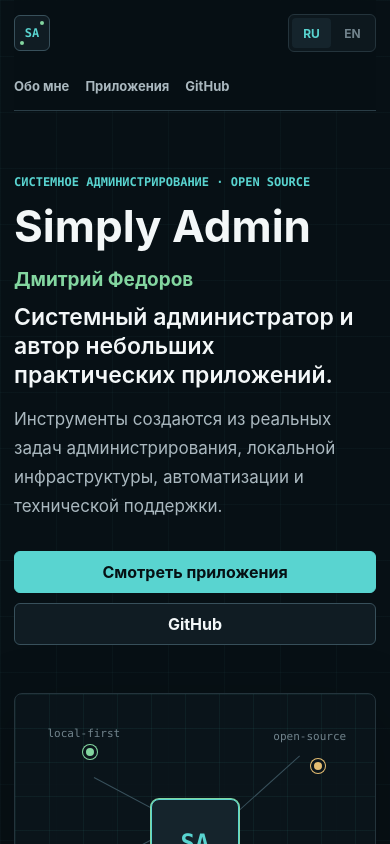
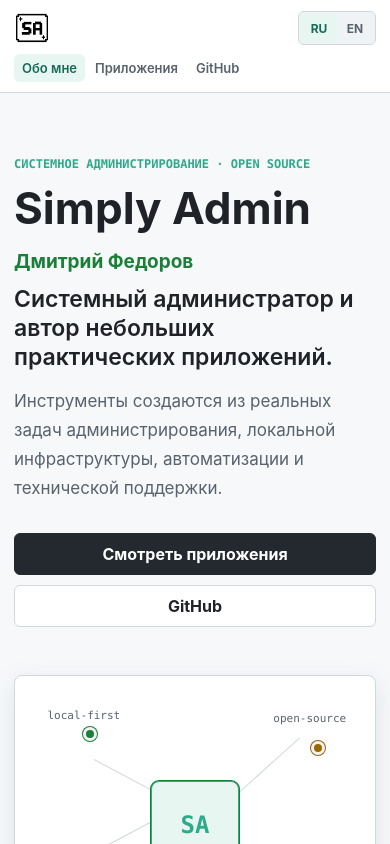
Before and after one commit to fedorovdo/simplyadmin-site, a React (Vite) app: page / in a window 390 px wide. Shown: the top 844 px of the page. Built offline with nearby package versions, Linux system fonts and the light colour scheme.

Commit message:
Introduce light GitHub-inspired site shell

```diff
--- a/index.html
+++ b/index.html
@@ -2,7 +2,11 @@
 <html lang="ru">
   <head>
     <meta charset="UTF-8" />
-    <link rel="icon" type="image/svg+xml" href="/favicon.svg" />
+    <link rel="icon" type="image/png" sizes="32x32" href="/favicon-32x32.png" />
+    <link rel="icon" type="image/png" sizes="192x192" href="/favicon-192x192.png" />
+    <link rel="icon" type="image/png" sizes="512x512" href="/favicon-512x512.png" />
+    <link rel="apple-touch-icon" sizes="192x192" href="/favicon-192x192.png" />
+    <meta name="theme-color" content="#F6F8FA" />
     <meta name="viewport" content="width=device-width, initial-scale=1.0" />
     <meta name="description" content="Simply Admin: open-source приложения, локальные сервисы и практические эксперименты для системных администраторов, DevOps и небольших IT-команд." />
     <meta property="og:type" content="website" />
--- a/src/App.css
+++ b/src/App.css
@@ -21,7 +21,7 @@
   gap: 26px;
   min-height: 76px;
   border-bottom: 1px solid rgba(56, 80, 91, 0.72);
-  background: rgba(7, 16, 21, 0.9);
+  background: var(--color-surface);
   backdrop-filter: blur(18px);
 }
 
@@ -255,11 +255,8 @@ h3 {
   overflow: hidden;
   border: 1px solid var(--border);
   border-radius: 8px;
-  background-color: rgba(11, 21, 27, 0.86);
-  background-image:
-    linear-gradient(rgba(89, 212, 208, 0.06) 1px, transparent 1px),
-    linear-gradient(90deg, rgba(89, 212, 208, 0.06) 1px, transparent 1px);
-  background-size: 34px 34px;
+  background: var(--color-surface);
+  background-image: none;
   box-shadow: var(--shadow);
 }
 
@@ -531,7 +528,7 @@ h3 {
   min-height: 315px;
   border: 1px solid var(--border);
   border-radius: 8px;
-  background: rgba(16, 28, 35, 0.9);
+  background: var(--color-surface);
   transition: border-color 150ms ease, background 150ms ease, box-shadow 150ms ease, transform 150ms ease;
 }
 
@@ -767,7 +764,7 @@ h3 {
   margin: 0 0 26px;
   border: 1px solid var(--border-strong);
   border-radius: 6px;
-  background: #071015;
+  background: var(--color-surface-muted);
 }
 
 .application-screenshot {
@@ -788,10 +785,7 @@ h3 {
   padding: 28px;
   color: var(--text-muted);
   text-align: center;
-  background-image:
-    linear-gradient(rgba(89, 212, 208, 0.045) 1px, transparent 1px),
-    linear-gradient(90deg, rgba(89, 212, 208, 0.045) 1px, transparent 1px);
-  background-size: 28px 28px;
+  background-image: none;
 }
 
 .screenshot-placeholder strong {
@@ -1115,3 +1109,224 @@ h3 {
     text-align: left;
   }
 }
+/* GitHub Minimal + Soft Retro Accent: light shell overrides. */
+.site-header {
+  position: sticky;
+  top: 0;
+  z-index: 100;
+  display: block;
+  width: 100%;
+  min-height: 66px;
+  margin: 0;
+  border-bottom: 1px solid var(--color-border);
+  background: var(--color-surface);
+  backdrop-filter: none;
+}
+.site-header-inner {
+  display: grid;
+  width: min(var(--page-width), calc(100% - 48px));
+  min-height: 66px;
+  margin-inline: auto;
+  grid-template-columns: auto minmax(0, 1fr) auto;
+  align-items: center;
+  gap: 24px;
+}
+.home-hero,
+.page-section,
+.catalog-page,
+.footer {
+  width: min(var(--page-width), calc(100% - 48px));
+}
+.brand {
+  display: inline-flex;
+  min-width: 0;
+  color: var(--color-text-primary);
+}
+.brand picture,
+.brand-logo {
+  display: block;
+}
+.brand-logo {
+  width: auto;
+  height: 38px;
+  object-fit: contain;
+}
+.nav {
+  justify-content: flex-end;
+  gap: 4px;
+  font-size: 14px;
+  font-weight: 600;
+}
+.nav a {
+  border-radius: var(--radius-small);
+  padding: 7px 10px;
+  color: var(--color-text-secondary);
+  transition: background-color 120ms ease, color 120ms ease;
+}
+.nav a:hover {
+  background: var(--color-surface-muted);
+  color: var(--color-text-primary);
+}
+.nav a.active {
+  background: var(--color-accent-soft);
+  color: var(--color-accent-dark);
+}
+.language-switcher {
+  gap: 0;
+  padding: 2px;
+  border-color: var(--color-border);
+  border-radius: var(--radius-small);
+  background: var(--color-surface-muted);
+}
+.language-switcher button {
+  min-width: 36px;
+  min-height: 28px;
+  color: var(--color-text-secondary);
+}
+.language-switcher button:hover {
+  background: var(--color-surface);
+  color: var(--color-text-primary);
+}
+.language-switcher button.active {
+  background: var(--color-accent-soft);
+  color: var(--color-accent-dark);
+}
+a:focus-visible,
+button:focus-visible,
+[role='link']:focus-visible {
+  outline: 2px solid var(--color-accent);
+  outline-offset: 2px;
+}
+.eyebrow,
+.app-category,
+.signal-label,
+.status,
+.platform,
+.version,
+.badge,
+.detail-meta span,
+.copyright {
+  font-family: 'JetBrains Mono', 'SFMono-Regular', Consolas, 'Liberation Mono', monospace;
+}
+.button {
+  border-radius: var(--radius-small);
+  transition: border-color 120ms ease, background-color 120ms ease, color 120ms ease;
+}
+.button:hover {
+  transform: none;
+}
+.button.primary {
+  border-color: var(--color-button-dark);
+  background: var(--color-button-dark);
+  color: #ffffff;
+}
+.button.primary:hover {
+  border-color: var(--color-button-dark-hover);
+  background: var(--color-button-dark-hover);
+}
+.button.secondary {
+  border-color: var(--color-border);
+  background: var(--color-surface);
+  color: var(--color-text-primary);
+}
+.button.secondary:hover {
+  border-color: var(--color-accent);
+  background: var(--color-accent-soft);
+  color: var(--color-accent-dark);
+}
+.hero-signal {
+  border-color: var(--color-border);
+  background: var(--color-surface);
+  background-image: none;
+  box-shadow: var(--shadow);
+}
+.app-card {
+  border-color: var(--color-border);
+  background: var(--color-surface);
+}
+.app-card:hover,
+.app-card.selected {
+  border-color: var(--color-accent);
+  background: var(--color-accent-soft);
+}
+.app-card:hover {
+  box-shadow: var(--shadow);
+  transform: translateY(-1px);
+}
+.app-card:has(.app-card-main:focus-visible) {
+  border-color: var(--color-accent);
+  box-shadow: 0 0 0 3px rgba(45, 170, 138, 0.2);
+}
+.not-found {
+  border-left-color: var(--amber);
+  background: #fff8c5;
+}
+.app-details {
+  border-color: var(--color-border);
+  background: var(--color-surface);
+  box-shadow: var(--shadow);
+}
+.badge {
+  border-color: #a8dfd1;
+  background: var(--color-accent-soft);
+  color: var(--color-accent-dark);
+}
+.screenshot-frame {
+  border-color: var(--color-border);
+  background: var(--color-surface-muted);
+}
+.screenshot-placeholder {
+  background: var(--color-surface-muted);
+  background-image: none;
+}
+.icon-button {
+  border-color: var(--color-border);
+  background: var(--color-surface-muted);
+}
+@media (max-width: 800px) {
+  .site-header {
+    position: sticky;
+    padding: 0;
+  }
+  .site-header-inner {
+    grid-template-columns: minmax(0, 1fr) auto;
+    gap: 8px 16px;
+    padding-block: 10px;
+  }
+  .nav {
+    grid-column: 1 / -1;
+    order: 3;
+    justify-content: flex-start;
+    overflow: visible;
+    flex-wrap: wrap;
+    padding-bottom: 0;
+  }
+}
+@media (max-width: 600px) {
+  .site-header {
+    width: 100%;
+  }
+  .site-header-inner,
+  .home-hero,
+  .page-section,
+  .catalog-page,
+  .footer {
+    width: min(100% - 28px, var(--page-width));
+  }
+  .brand-logo {
+    height: 34px;
+  }
+  .nav {
+    gap: 2px;
+    font-size: 13px;
+  }
+  .nav a {
+    padding: 6px 8px;
+  }
+}
+@media (max-width: 390px) {
+  .brand-logo {
+    width: 36px;
+    height: 36px;
+  }
+}
--- a/src/components/Header.tsx
+++ b/src/components/Header.tsx
@@ -19,18 +19,23 @@ export function Header({ language, page, onLanguageChange, onNavigate }: HeaderP
 
   return (
     <header className="site-header">
-      <a className="brand" href="/" onClick={(event) => navigate(event, '/')} aria-label="Simply Admin">
-        <span className="brand-mark" aria-hidden="true"><span>SA</span></span>
-        <span>Simply Admin</span>
+      <div className="site-header-inner">
+        <a className="brand" href="/" onClick={(event) => navigate(event, '/')} aria-label="Simply Admin home">
+          <picture>
+            <source media="(max-width: 390px)" srcSet="/brand/simply-admin-mark-mono.png" />
+            <img className="brand-logo" src="/brand/simply-admin-logo-mono.png" alt="Simply Admin" />
+          </picture>
         </a>
         <nav className="nav" aria-label={t.nav.aria}>
-        <a href={page === 'home' ? '#about' : '/#about'}>{t.nav.about}</a>
-        <a className={page === 'apps' ? 'active' : ''} href="/apps" onClick={(event) => navigate(event, '/apps')}>
+          <a className={page === 'home' ? 'active' : ''} href={page === 'home' ? '#about' : '/#about'} aria-current={page === 'home' ? 'page' : undefined}>
+            {t.nav.about}
+          </a>
+          <a className={page === 'apps' ? 'active' : ''} href="/apps" onClick={(event) => navigate(event, '/apps')} aria-current={page === 'apps' ? 'page' : undefined}>
             {t.nav.applications}
           </a>
           <a href={githubUrl}>GitHub</a>
         </nav>
-      <div className="language-switcher" aria-label={t.languageAria}>
+        <div className="language-switcher" role="group" aria-label={t.languageAria}>
           {(['ru', 'en'] as const).map((item) => (
             <button
               className={language === item ? 'active' : ''}
@@ -43,6 +48,7 @@ export function Header({ language, page, onLanguageChange, onNavigate }: HeaderP
             </button>
           ))}
         </div>
+      </div>
     </header>
   )
 }
--- a/src/index.css
+++ b/src/index.css
@@ -1,24 +1,42 @@
 :root {
-  --bg: #071015;
-  --bg-elevated: #0b151b;
-  --surface: #101c23;
-  --surface-strong: #15242c;
-  --surface-muted: #0d181e;
-  --text: #aab8bf;
-  --text-muted: #71838c;
-  --text-strong: #f3f7f8;
-  --border: #24343c;
-  --border-strong: #38505b;
-  --accent: #59d4d0;
-  --accent-strong: #8be7e2;
-  --green: #83d6a0;
-  --amber: #e4bd72;
-  --danger: #e58d81;
-  --shadow: 0 24px 70px rgba(0, 0, 0, 0.28);
+  --color-canvas: #f6f8fa;
+  --color-surface: #ffffff;
+  --color-surface-muted: #f0f3f6;
+  --color-text-primary: #1f2328;
+  --color-text-secondary: #59636e;
+  --color-border: #d0d7de;
+  --color-border-muted: #d8dee4;
+  --color-accent: #2daa8a;
+  --color-accent-hover: #23876f;
+  --color-accent-soft: #e7f6f1;
+  --color-accent-dark: #176b59;
+  --color-button-dark: #24292f;
+  --color-button-dark-hover: #1b1f23;
+  --radius-small: 6px;
+  --radius-medium: 8px;
+  --page-width: 1280px;
 
-  font-family: Inter, ui-sans-serif, system-ui, -apple-system, BlinkMacSystemFont, 'Segoe UI', sans-serif;
-  color: var(--text);
-  background: var(--bg);
+  /* Compatibility aliases for the existing component styles. */
+  --bg: var(--color-canvas);
+  --bg-elevated: var(--color-surface-muted);
+  --surface: var(--color-surface);
+  --surface-strong: var(--color-accent-soft);
+  --surface-muted: var(--color-surface-muted);
+  --text: var(--color-text-secondary);
+  --text-muted: var(--color-text-secondary);
+  --text-strong: var(--color-text-primary);
+  --border: var(--color-border-muted);
+  --border-strong: var(--color-border);
+  --accent: var(--color-accent);
+  --accent-strong: var(--color-accent-hover);
+  --green: #1a7f37;
+  --amber: #9a6700;
+  --danger: #cf222e;
+  --shadow: 0 8px 24px rgba(140, 149, 159, 0.2);
+
+  font-family: -apple-system, BlinkMacSystemFont, 'Segoe UI', Helvetica, Arial, sans-serif;
+  color: var(--color-text-secondary);
+  background: var(--color-canvas);
   font-synthesis: none;
   text-rendering: optimizeLegibility;
   -webkit-font-smoothing: antialiased;
@@ -39,11 +57,7 @@ body {
   min-height: 100vh;
   overflow-x: clip;
   margin: 0;
-  background-color: var(--bg);
-  background-image:
-    linear-gradient(rgba(89, 212, 208, 0.035) 1px, transparent 1px),
-    linear-gradient(90deg, rgba(89, 212, 208, 0.035) 1px, transparent 1px);
-  background-size: 56px 56px;
+  background: var(--color-canvas);
 }
 
 button,
@@ -59,6 +73,6 @@ select {
 }
 
 ::selection {
-  background: rgba(89, 212, 208, 0.25);
-  color: var(--text-strong);
+  background: var(--color-accent-soft);
+  color: var(--color-text-primary);
 }
```
Lines whose indentation alone changed are shown as unchanged.
